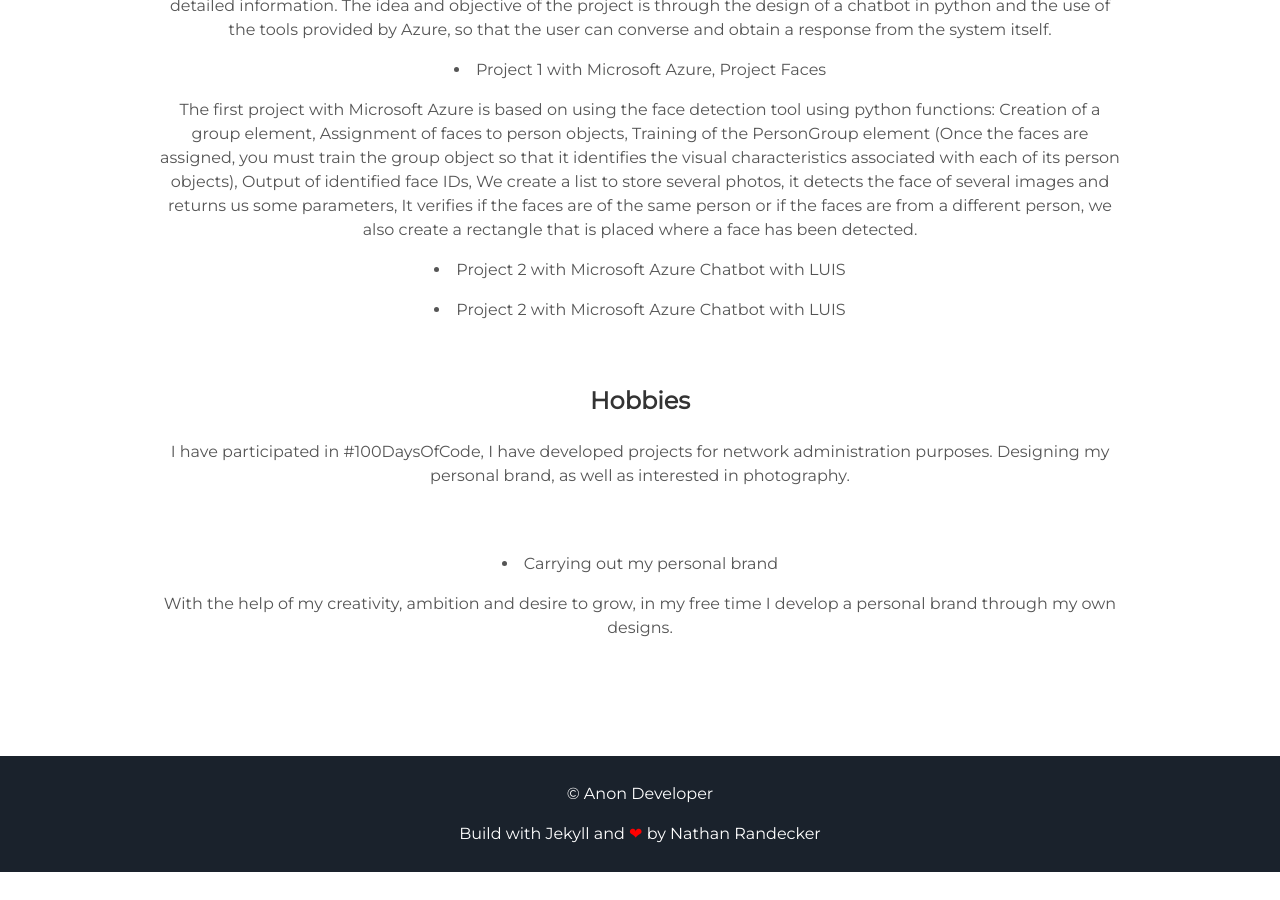
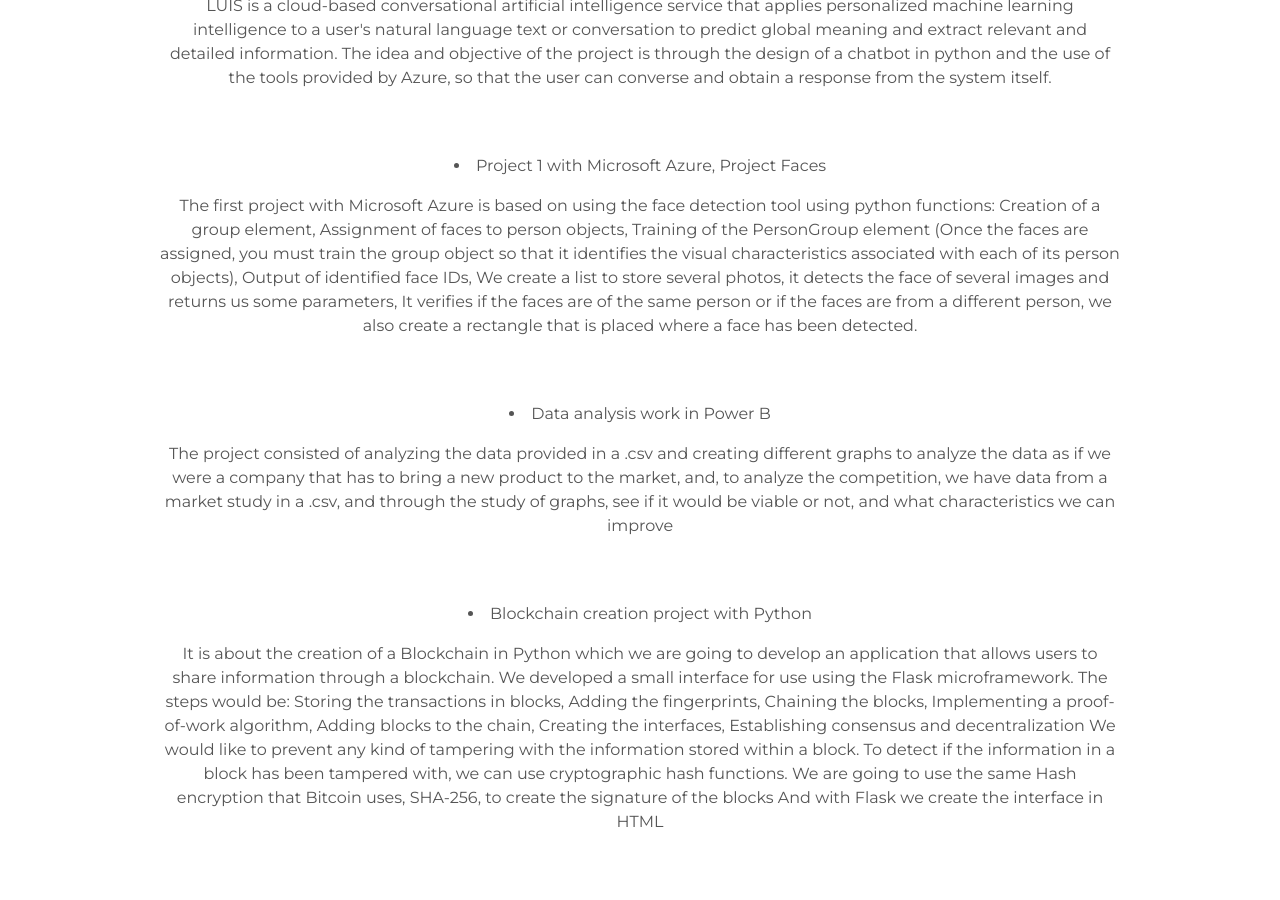
Before and after one commit to dev-freddiies/de-freddiies.github.io, a Jekyll site: the page index.html, which Jekyll copies as it is, in a window 1280 px wide and 900 px high, scrolled down 2515 px. Built offline with Jekyll 4.4.1, drawn with Linux system fonts in a browser that asks for light colours; before the commit the page ends 3387 px from its top, so only the background shows below that; some of the changed text lies outside the part shown.

Commit message:
Update index.html

```diff
--- a/index.html
+++ b/index.html
@@ -76,24 +76,52 @@
     <h3> Projects </h3>
      <br></br>
 
-      <li> Degree's final project </li>
+    <li> Degree's final project </li>
     <p>The project was based on creating a virtual box network which contained 3 machines that acted as clients, one on Ubuntu 18.04 and one on Windows 10 There were also 3 machines that acted as servers, an SMTP server that also managed users through LDAP and DHCP, there was also a MySQL server which emulated as if an employee had to connect from a client machine I also had an FTP server which I served as file transfer for the entire network It also had two firewalls configured with apache and the rules Spyder owasp, and apache, they were also configured through the use of iptables And also two honeypots, one based on Ubuntu 18.04 and the other on Kali Linux</p>
     <br></br>
 
+
+
     <li> Project Software engineering </li>
     <p> A project that the idea was to manage some objects (in this case they were fictitious hydroalcoholic gel cans) programmed in c ++ and manage them as if they were in the entire faculty It was all in c ++ to practice object-oriented programming in c ++ with eclipse </p>
+    <br></br>
+
+
 
     <li> Project 2 with Microsoft Azure Chatbot with LUIS </li>
     <p>LUIS is a cloud-based conversational artificial intelligence service that applies personalized machine learning intelligence to a user's natural language text or conversation to predict global meaning and extract relevant and detailed information. The idea and objective of the project is through the design of a chatbot in python and the use of the tools provided by Azure, so that the user can converse and obtain a response from the system itself.  </p>
+    <br></br>
+
+
 
    <li> Project 1 with Microsoft Azure, Project Faces </li>
-    <p> The first project with Microsoft Azure is based on using the face detection tool using python functions: Creation of a group element, Assignment of faces to person objects, Training of the PersonGroup element (Once the faces are assigned, you must train the group object so that it identifies the visual characteristics associated with each of its person objects), Output of identified face IDs, We create a list to store several photos, it detects the face of several images and returns us some parameters, It verifies if the faces are of the same person or if the faces are from a different person, we also create a rectangle that is placed where a face has been detected. </p>
+   <p> The first project with Microsoft Azure is based on using the face detection tool using python functions: Creation of a group element, Assignment of faces to person objects, Training of the PersonGroup element (Once the faces are assigned, you must train the group object so that it identifies the visual characteristics associated with each of its person objects), Output of identified face IDs, We create a list to store several photos, it detects the face of several images and returns us some parameters, It verifies if the faces are of the same person or if the faces are from a different person, we also create a rectangle that is placed where a face has been detected. </p>
+   <br></br>
 
-   <li> Project 2 with Microsoft Azure Chatbot with LUIS </li>
-    <p> </p>
 
-   <li> Project 2 with Microsoft Azure Chatbot with LUIS </li>
-    <p> </p>
+
+   <li> Data analysis work in Power B </li>
+   <p> The project consisted of analyzing the data provided in a .csv and creating different graphs to analyze the data as if we were a company that has to bring a new product to the market, and, to analyze the competition, we have data from a market study in a .csv, and through the study of graphs, see if it would be viable or not, and what characteristics we can improve </p>
+   <br></br>
+
+
+
+   <li> Blockchain creation project with Python </li>
+   <p> It is about the creation of a Blockchain in Python which we are going to develop an application that allows users to share information through a blockchain. We developed a small interface for use using the Flask microframework.
+        The steps would be: Storing the transactions in blocks, Adding the fingerprints, Chaining the blocks, Implementing a proof-of-work algorithm, Adding blocks to the chain, Creating the interfaces, Establishing consensus and decentralization
+        We would like to prevent any kind of tampering with the information stored within a block. To detect if the information in a block has been tampered with, we can use cryptographic hash functions.
+        We are going to use the same Hash encryption that Bitcoin uses, SHA-256, to create the signature of the blocks
+        And with Flask we create the interface in HTML </p>
+   <br></br>
+
+
+
+   <li> Cluster monitoring </li>
+   <p> The idea of the project is to create a network in virtualbox in which there is the master node and two slave nodes in which through the monitoring of Ganglia, whose utility is to monitor what is happening in the cluster
+       The network configuration is first to ping between the machines, then use hdfs, hadoop, hive, flume and the ganglia itself that have previously been installed and configured
+       And when everything is ready, analyze the consumption of RAM, network, CPU... Of the nodes while we execute different programs that we have previously created </p>
+   <br></br>
+
 </div>
 
 
```
